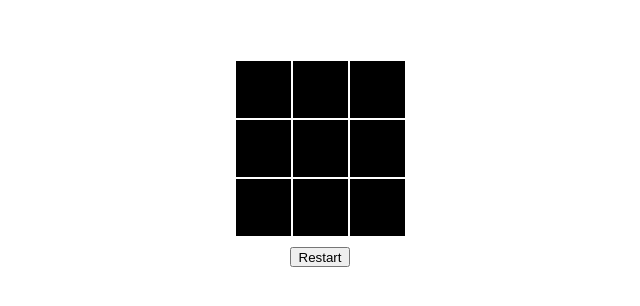
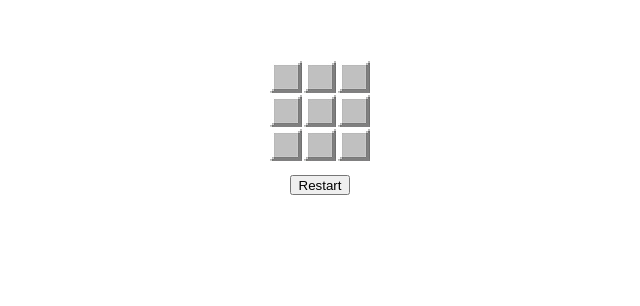
Before and after one commit to Zasetsky/Sapper, a Vue app: page / in a window 1280 px wide. Both pictures are taken after a click on the button "3x3". Shown: the top 306 px of the page, without its empty margins (320-960 px from the left). Built offline with nearby package versions, Linux system fonts and the light colour scheme.

Commit message:
add grid style and fix icons.js

```diff
--- a/src/components/Sapper.vue
+++ b/src/components/Sapper.vue
@@ -5,7 +5,8 @@
     <div class="row" v-for="(row, rowIndex) in items" :key="rowIndex">
       <div v-for="(item, index) in row" :key="index"
            class="cell" :class="{active: item.isActive}"
-           @click="checkCell(index, rowIndex)">{{ item.bombsCountAround }}</div>
+           @click="checkCell(index, rowIndex)">
+      </div>
     </div>
   </div>
  <div ><button class="start-btn" v-if="items.length" @click="resetGame()">Restart</button></div>
@@ -129,19 +130,15 @@ export default {
   display: flex;
 }
 .cell {
-  background-color: black;
-  padding: 20px;
-  width: 15px;
+  background: url('../data/images/Grid.png') no-repeat;
+  padding: 16px;
+  cursor: pointer;
   margin: 1px;
-  color: black;
-  font-size: 15px;
-  cursor: pointer;
 }
 
 .cell.active {
-  background-color: grey;
+  background: url('../data/images/empty.png') no-repeat;
   pointer-events: none;
-  color: white;
 }
 .start-btn {
   width: 60px;
--- a/src/data/icons.js
+++ b/src/data/icons.js
@@ -1,8 +1,6 @@
 const icons = require.context('./images', true, /\.png$/);
 
 const cells = {
-  empty: icons('./empty.png'),
-  grid: icons('./Grid.png'),
   flag: icons('./flag.png'),
   bomb: icons('./mine.png'),
   bombClicked: icons('./mineClicked.png'),
```
